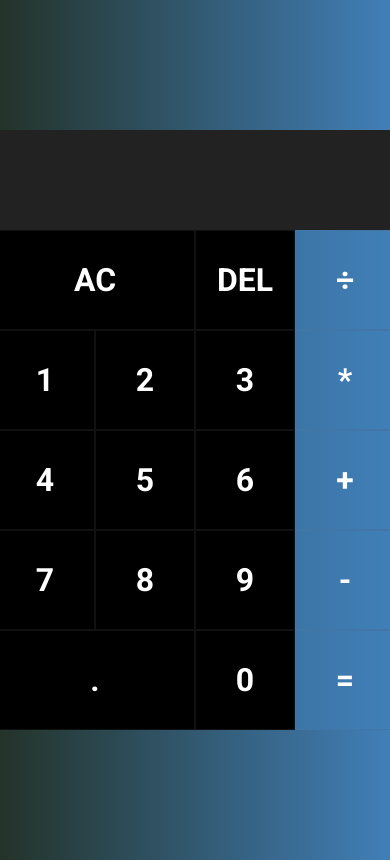
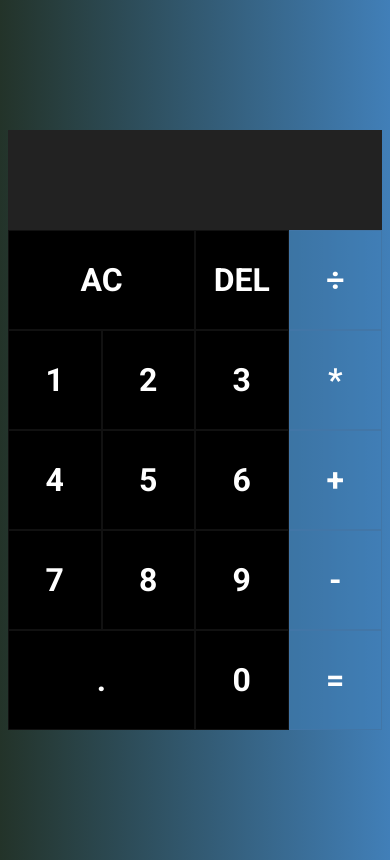
Before and after one commit to antigo-icaroteles/calculadoraSimples, a plain HTML site: page index.html in a window 390 px wide. Drawn offline with Linux system fonts and the light colour scheme.

Commit message:
atualiza style.css
Altera valores para tornar o design responsivo para telas de largura maior ou igual à 320px.

```diff
--- a/style.css
+++ b/style.css
@@ -9,7 +9,8 @@ body{
 }
 
 .output{
-    width: 400px;
+    width: 100%;
+    max-width: 400px;
     min-height: 100px;
     background-color: #222;
     display: flex;
@@ -43,8 +44,13 @@ body{
     display: flex;
 }
 
+.buttons-container{
+    width: 100%;
+    max-width: 400px;
+}
+
 button{
-    width: 100px;
+    width: 25%;
     height: 100px;
     background-color: black;
     color: white;
@@ -61,7 +67,7 @@ button:hover{
 }
 
 .span-two{
-    width: 200px;
+    width: 50%;
 }
 
 .span-green{
```
